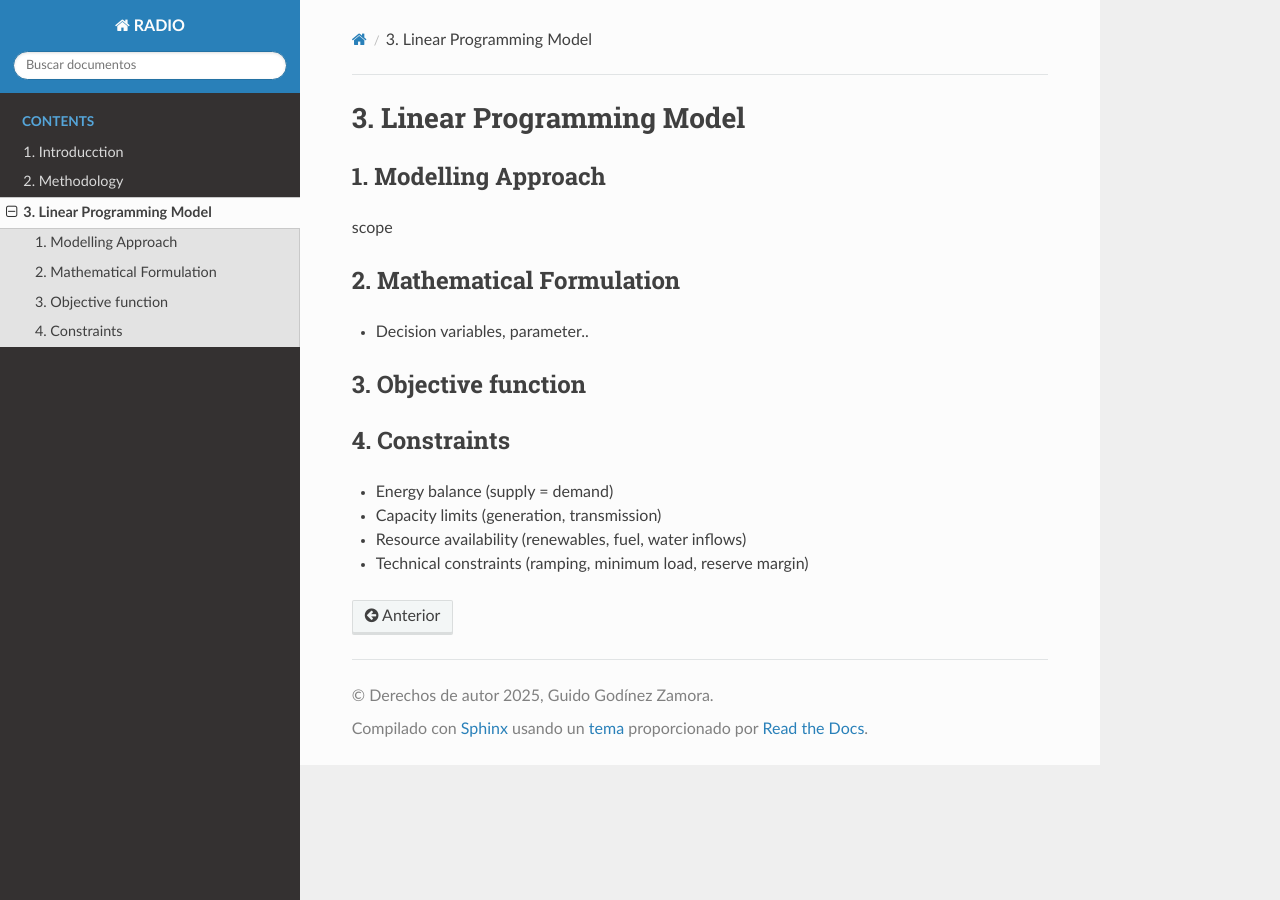
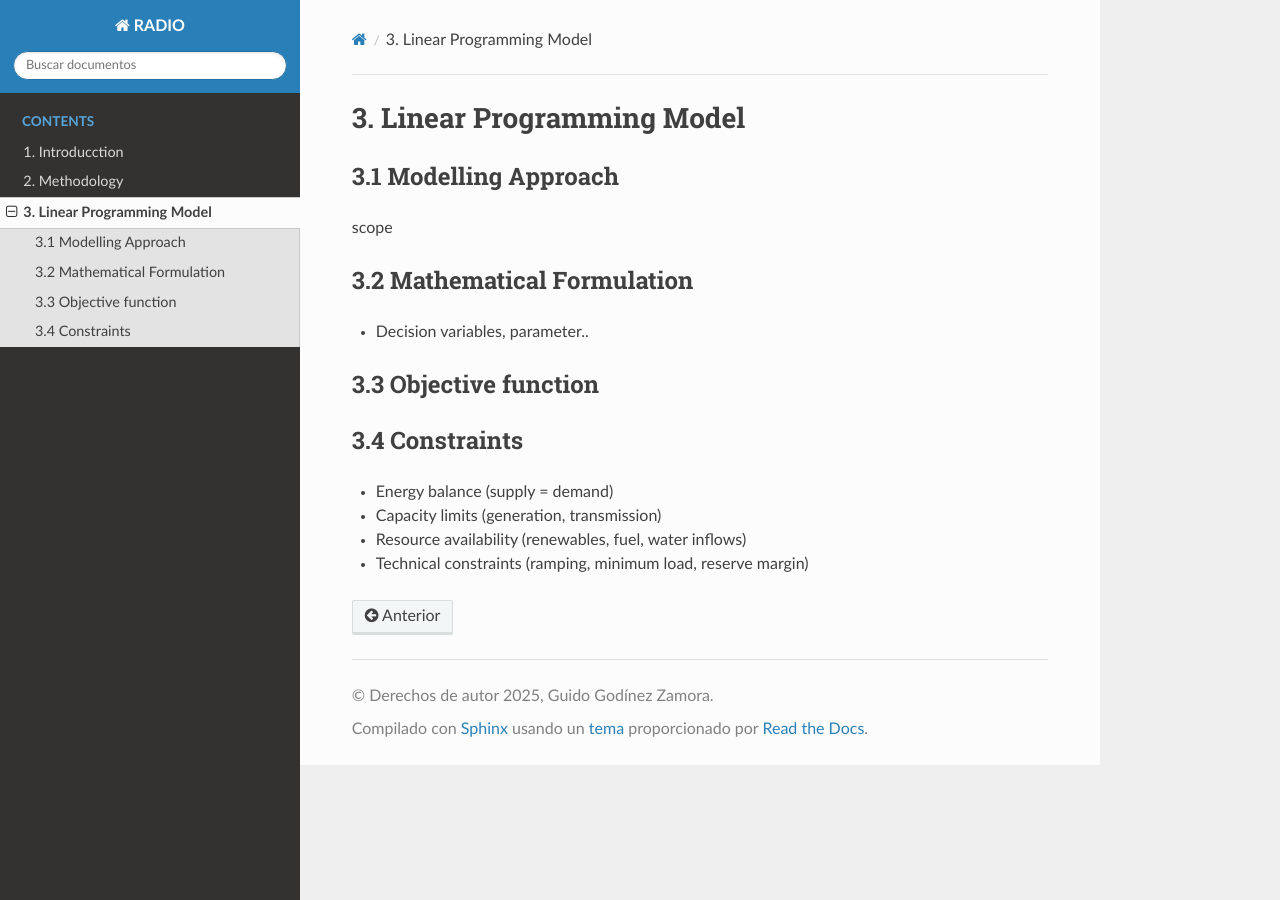
Before and after one commit to guidogz/RADIO, a Sphinx documentation site: the page built from docs/03LinearModel.rst, in a window 1280 px wide. Built offline with Sphinx 7.4.7 and the Read the Docs theme 3.1.0, drawn with Linux system fonts in a browser that asks for light colours; formulas are drawn with MathJax 3.

Commit message:
Update 03LinearModel.rst

```diff
--- a/docs/03LinearModel.rst
+++ b/docs/03LinearModel.rst
@@ -1,20 +1,20 @@
 3. Linear Programming Model
 =======================================
 
-1. Modelling Approach
+3.1 Modelling Approach
 +++++++++++++++++++++++++++
 
 scope
 
-2. Mathematical Formulation
+3.2 Mathematical Formulation
 +++++++++++++++++++++++++++
 
 - Decision variables, parameter..
 
-3. Objective function
+3.3 Objective function
 +++++++++++++++++++++++++++
 
-4. Constraints
+3.4 Constraints
 +++++++++++++++++++++++++++
 
 - Energy balance (supply = demand)
```
